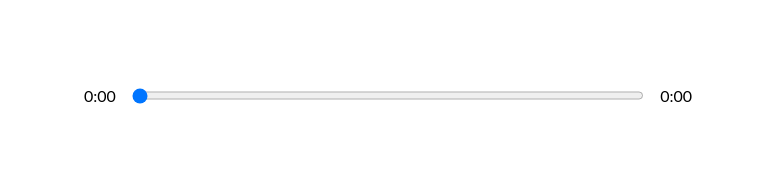
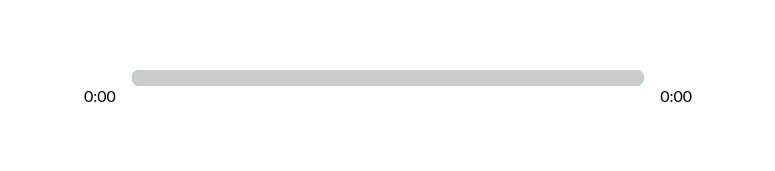
Before and after one commit to limbaniafagalde/react-player, a React (Create React App) app in the folder react-player/: page / in a window 1280 px wide. Shown: the part 490-661 px from the top of the page, without its empty margins (252-1027 px from the left). Built offline with nearby package versions, Linux system fonts and the light colour scheme; the HTML template or start-up script is replaced by a standard one.

Commit message:
Customizing the Input

```diff
--- a/react-player/src/App.js
+++ b/react-player/src/App.js
@@ -17,6 +17,7 @@
  const [songInfo, setSongInfo] = useState({
     currentTime: 0,
     duration: 0,
+    animationPercentage: 0,
   });
   const [libraryStatus, setLibraryStatus] = useState(false); //closed
 
@@ -29,7 +30,10 @@
   //we need to update every second that the song is playing
   const current = e.target.currentTime;
   const duration = e.target.duration;
-  setSongInfo({...songInfo, currentTime: current, duration: duration}); //we need to update the state every time the song is playing
+  const roundedCurrent = Math.round(current); //get rid og the decimals
+  const roundedDuration = Math.round(duration);
+  const animation= Math.round((roundedCurrent/ roundedDuration) * 100);
+  setSongInfo({...songInfo, currentTime: current, duration: duration, animationPercentage : animation,}); //we need to update the state every time the song is playing
 }
 
 
--- a/react-player/src/components/Player.js
+++ b/react-player/src/components/Player.js
@@ -75,10 +75,16 @@
 
     }
 
+    //Add the Styles
+    const trackAnim = {
+        transform: `translateX(${songInfo.animationPercentage}%)`
+    }
+
     return(
         <div className="player">
             <div className="time-control">
                 <p>{getTime(songInfo.currentTime)}</p>
+               <div style = {{background: `linear-gradient(to right, ${currentSong.color[0]}, ${currentSong.color[1]})`}} className="track">
                     <input
                             onChange = {dragHandler}
                             min = {0}
@@ -86,6 +92,9 @@
                             value = {songInfo.currentTime}
                             type = "range"
                     />
+                    <div style = {trackAnim} className="animate-track"></div>
+               </div>
+
                 <p>{songInfo.duration ? getTime(songInfo.duration) : '0:00'}</p>
             </div>
 
--- a/react-player/src/styles/_player.scss
+++ b/react-player/src/styles/_player.scss
@@ -13,6 +13,10 @@
     input{
         width: 100%;
         padding: 1rem 0rem;
+        /*removing input default styles*/
+        -webkit-appearance: none;
+        background: transparent;
+        cursor: pointer;
     }
     p{
         padding:1rem;
@@ -29,3 +33,33 @@
         cursor: pointer;
     }
 }
+
+/*removing input default styles*/
+input[type="range"]:focus{
+    outline:none;
+}
+
+input[type="range"]::-webkit-slider-thumb{
+    -webkit-appearance: none;
+    height: 16px;
+    width: 16px;
+}
+
+.track{
+    width: 100%;
+    height: 1rem;
+    position: relative;
+    border-radius: 1rem;
+    overflow: hidden;
+}
+
+.animate-track{
+    background: rgb(204, 204, 204);
+    width: 100%;
+    height: 100%;
+    position: absolute;
+    top: 0;
+    left: 0;
+    transform: translateX(0%);
+    pointer-events: none;
+}
```
Lines whose indentation alone changed are shown as unchanged.
